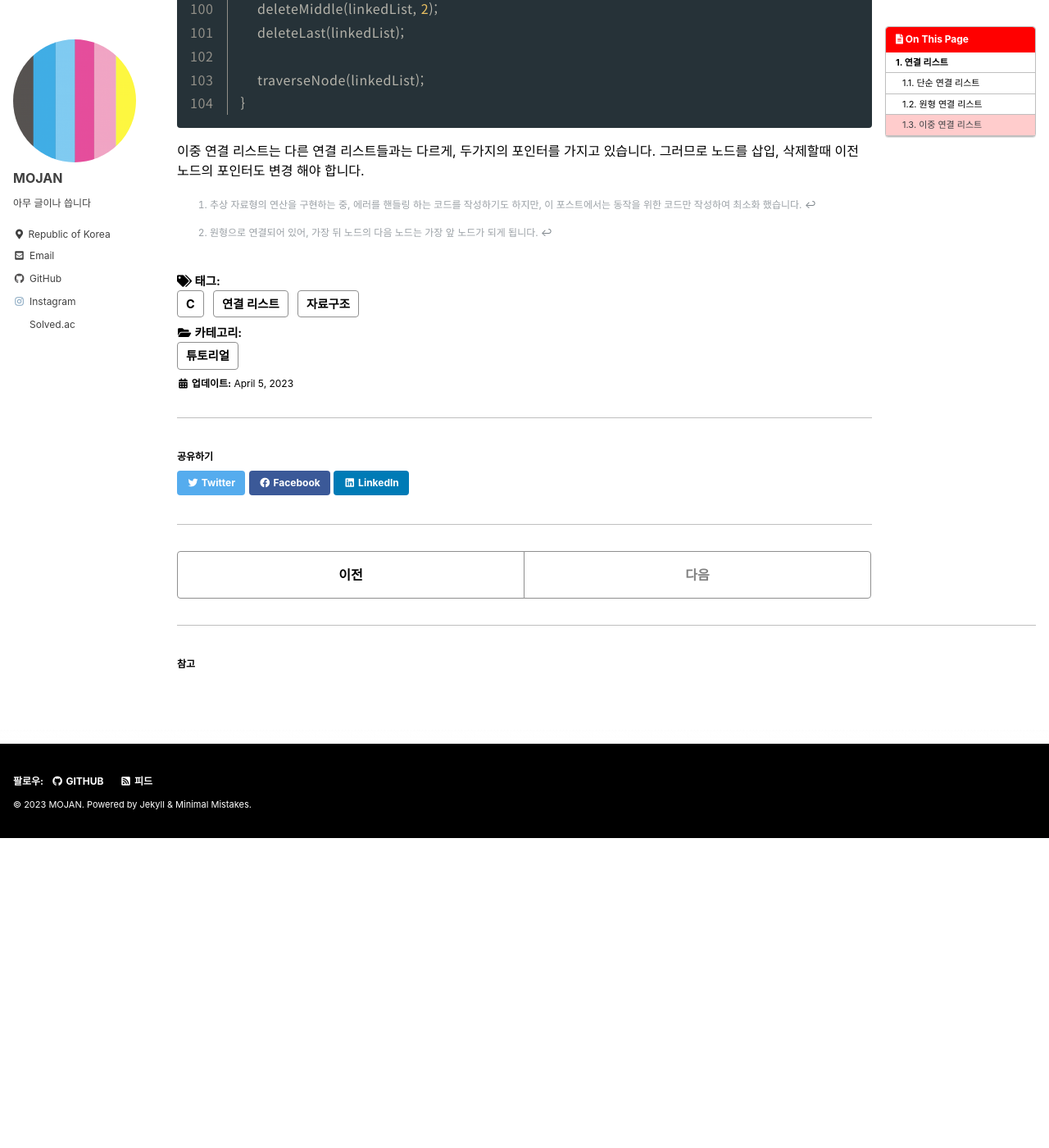
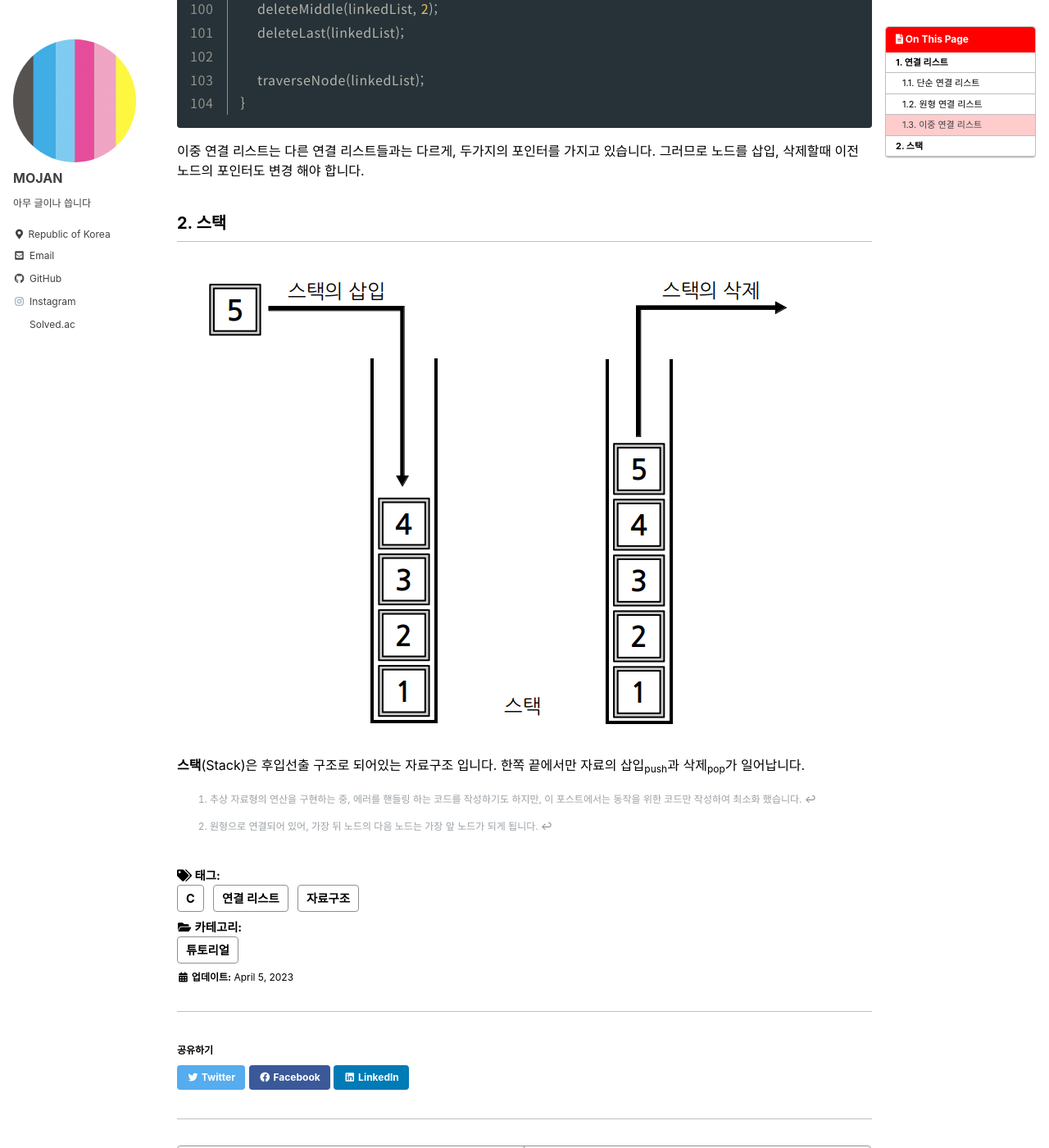
Before and after one commit to MOJAN3543/MOJAN3543.github.io, a Jekyll site: the page built from _posts/DataStructureInC/LinkedList/2023-07-09-DataStructureInLinkedList.md, in a window 1280 px wide and 1400 px high, scrolled down 11834 px. Shown: the whole window at 82% size. Built offline with Jekyll 4.4.1, drawn with Linux system fonts in a browser that asks for light colours; cached includes are drawn as plain includes; formulas are drawn with MathJax 3; before the commit the page ends 12856 px from its top, so only the background shows below that.

Commit message:
Update 2023-07-09-DataStructureInLinkedList.md

````diff
--- a/_posts/DataStructureInC/LinkedList/2023-07-09-DataStructureInLinkedList.md
+++ b/_posts/DataStructureInC/LinkedList/2023-07-09-DataStructureInLinkedList.md
@@ -381,6 +381,12 @@ int main(){
 ```
 이중 연결 리스트는 다른 연결 리스트들과는 다르게, 두가지의 포인터를 가지고 있습니다. 그러므로 노드를 삽입, 삭제할때 이전 노드의 포인터도 변경 해야 합니다.
 
+## 2. 스택
+![Stack](https://github.com/MOJAN3543/MOJAN3543.github.io/blob/main/_posts/DataStructureInC/LinkedList/Stack.png?raw=true "Stack")
+{: .text_center}
+**스택**(Stack)은 후입선출 구조로 되어있는 자료구조 입니다. 한쪽 끝에서만 자료의 삽입<sub>push</sub>과 삭제<sub>pop</sub>가 일어납니다.
+
+
 
 [^1]: 추상 자료형의 연산을 구현하는 중, 에러를 핸들링 하는 코드를 작성하기도 하지만, 이 포스트에서는 동작을 위한 코드만 작성하여 최소화 했습니다.
 [^2]: 원형으로 연결되어 있어, 가장 뒤 노드의 다음 노드는 가장 앞 노드가 되게 됩니다.
````
